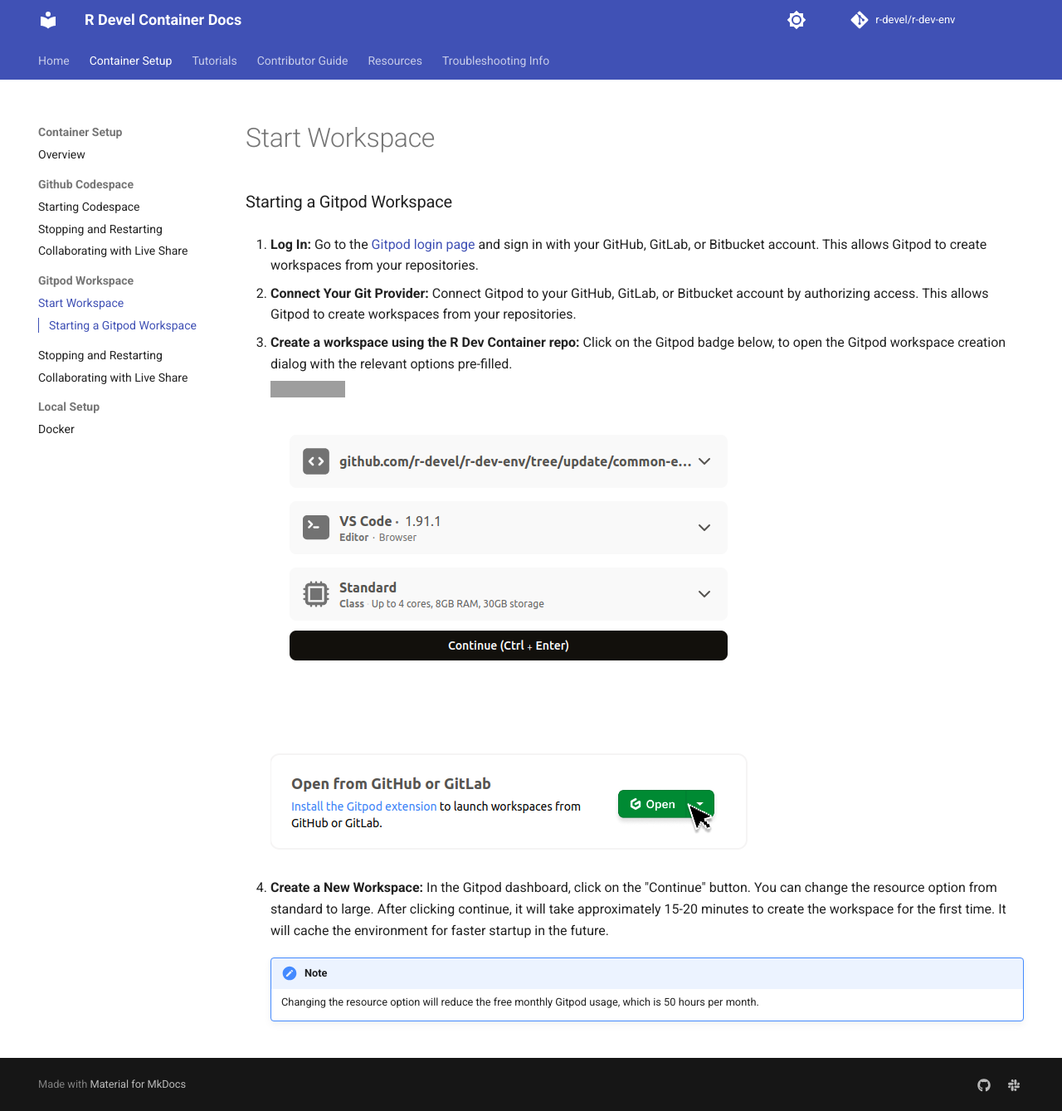
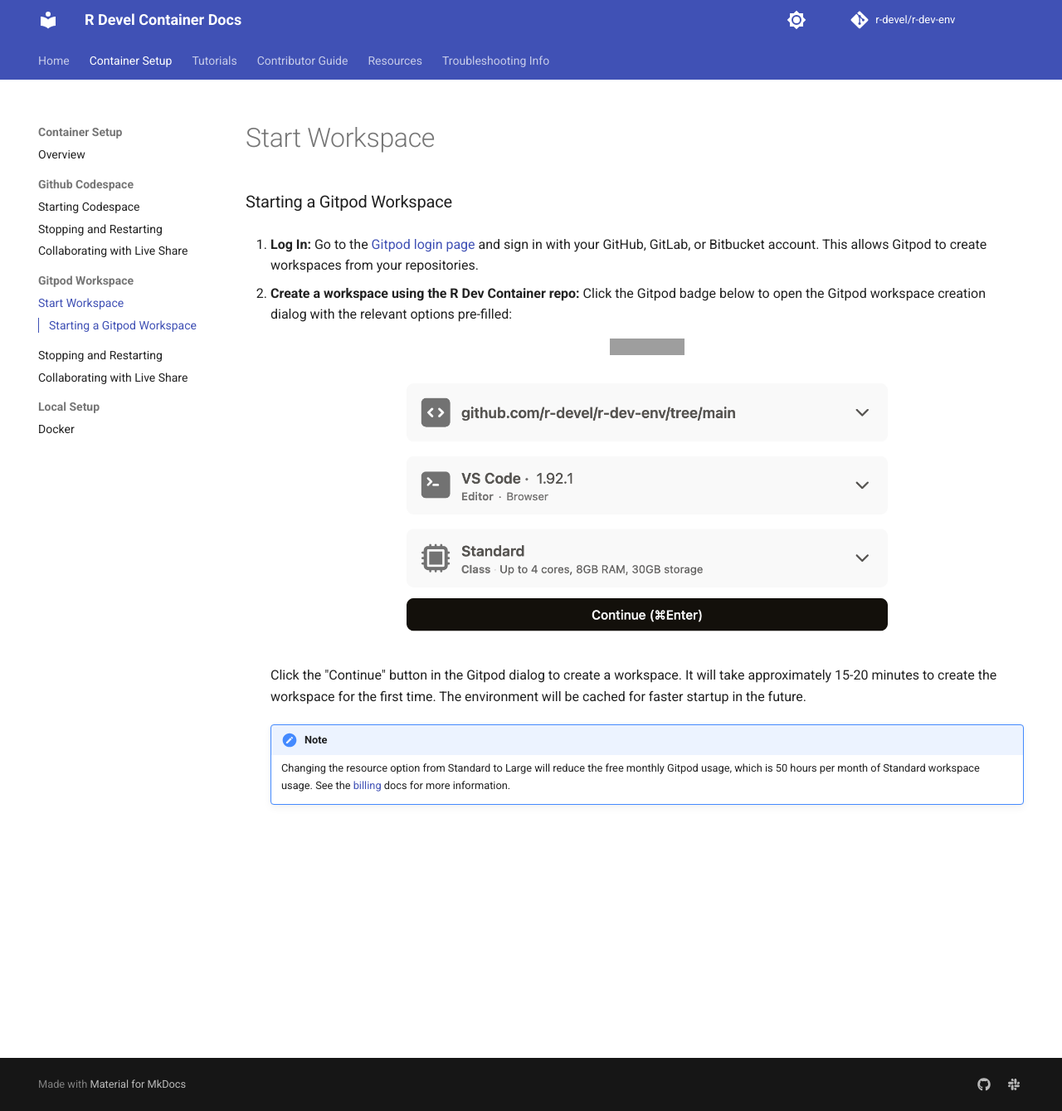
Before and after one commit to r-devel/r-dev-env, an MkDocs documentation site: the page built from docs/container_setup/gitpod_workspace/workspacestart.md, in a window 1280 px wide and 1339 px high. Shown: the whole window at 83% size. Built offline with MkDocs 1.6.1 and Material for MkDocs 9.7.7, drawn with Linux system fonts in a browser that asks for light colours; comment, search, counter and statistics services are not loaded; grey boxes are pictures that could not be loaded.

Commit message:
simplify Gitpod creation docs; make it point to main

```diff
--- a/docs/container_setup/gitpod_workspace/workspacestart.md
+++ b/docs/container_setup/gitpod_workspace/workspacestart.md
@@ -4,19 +4,18 @@
 1. **Log In:**
 Go to the [Gitpod login page](https://gitpod.io/login/) and sign in with your GitHub, GitLab, or Bitbucket account. This allows Gitpod to create workspaces from your repositories.
 
-2. **Connect Your Git Provider:**
-Connect Gitpod to your GitHub, GitLab, or Bitbucket account by authorizing access. This allows Gitpod to create workspaces from your repositories.
+2. **Create a workspace using the R Dev Container repo:**
+Click the Gitpod badge below to open the Gitpod workspace creation dialog with the relevant options pre-filled:
 
-3. **Create a workspace using the R Dev Container repo:**
-Click on the Gitpod badge below, to open the Gitpod workspace creation dialog with the relevant options pre-filled.
+    <figure markdown="span">
+    [![Open in Gitpod](https://img.shields.io/badge/Gitpod-Open%20in%20Gitpod-blue?logo=gitpod&style=for-the-badge)](https://gitpod.io/github.com/r-devel/r-dev-env/tree/main){:target="_blank"}
+    </figure>
 
-    [![Open in Gitpod](https://img.shields.io/badge/Gitpod-Open%20in%20Gitpod-blue?logo=gitpod&style=for-the-badge)](https://gitpod.io/github.com/r-devel/r-dev-env/tree/devel)
+    <figure markdown="span">
+    ![start gitpod workspace](../../assets/gitpod1.png){width="70%"}
+    </figure>
 
-
-    ![start gitpod workspace](../../assets/gitpod1.png)
-
-4. **Create a New Workspace:**
-In the Gitpod dashboard, click on the "Continue" button. You can change the resource option from standard to large. After clicking continue, it will take approximately 15-20 minutes to create the workspace for the first time. It will cache the environment for faster startup in the future.
+    Click the "Continue" button in the Gitpod dialog to create a workspace. It will take approximately 15-20 minutes to create the workspace for the first time. The environment will be cached for faster startup in the future.
 
     !!! Note
-        Changing the resource option will reduce the free monthly Gitpod usage, which is 50 hours per month.
+        Changing the resource option from Standard to Large will reduce the free monthly Gitpod usage, which is 50 hours per month of Standard workspace usage. See the [billing](https://www.gitpod.io/docs/configure/billing) docs for more information.
```
Also changed, not shown: docs/assets/gitpod1.png.
